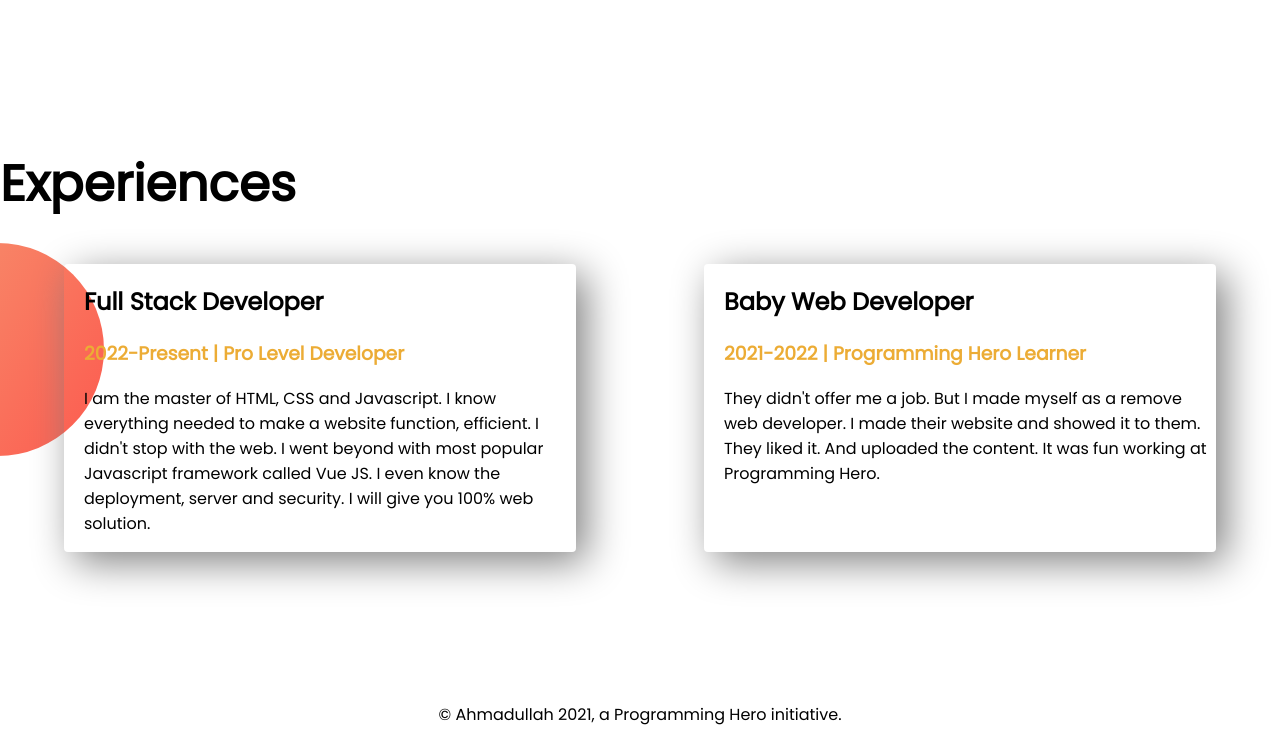
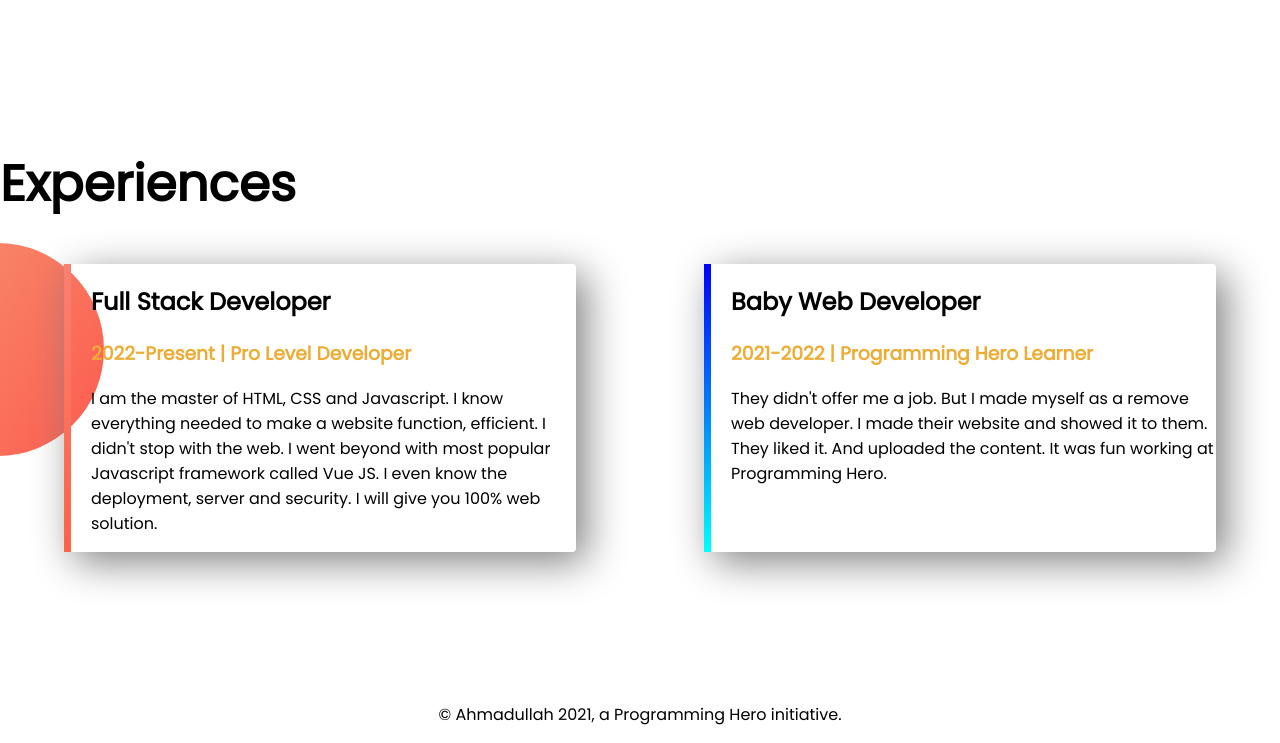
Before and after one commit to tonmoyahmadullah/developer-portfolio, a plain HTML site: page index.html in a window 1280 px wide. Shown: the part 1067-1810 px from the top of the page. Drawn offline with Linux system fonts and the light colour scheme.

Commit message:
css solved

```diff
--- a/style.css
+++ b/style.css
@@ -66,11 +66,13 @@ h1{
 }
 
 #web-dev-exp{
+    border-left: 7px solid;
     border-image: linear-gradient(blue , cyan);
     border-image-slice: 1;
 }
 
 #full-stack-exp{
+    border-left: 7px solid;
     border-image: linear-gradient(salmon , tomato);
     border-image-slice: 1;
 }
```
